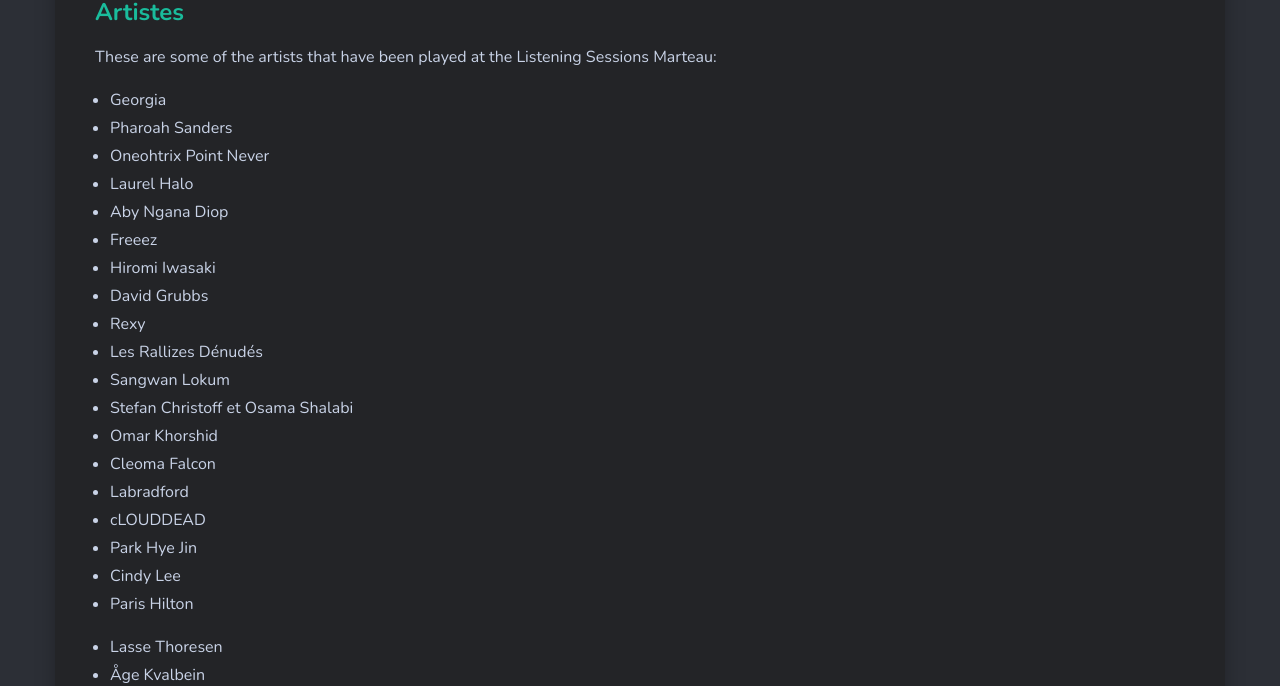
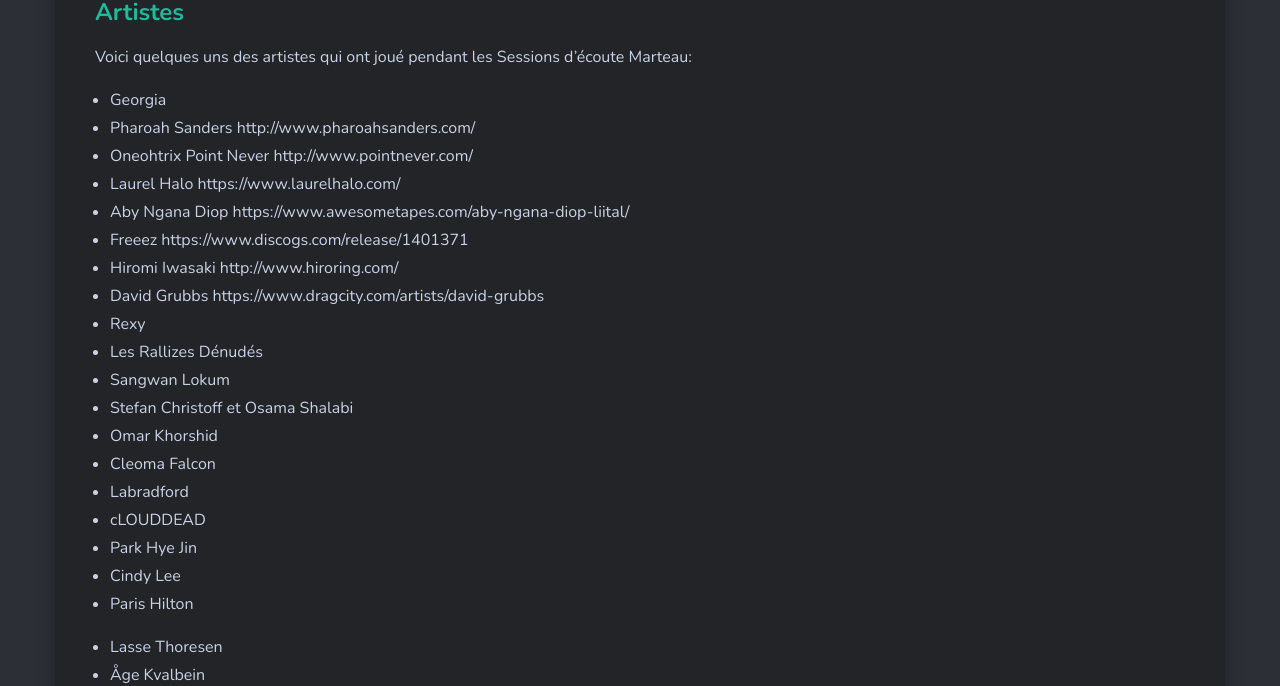
Before and after one commit to sessions-marteau/sessions-marteau-2.github.io, a Jekyll site: the page built from _pages/musique.md, in a window 1280 px wide and 900 px high, scrolled down 4554 px, cut to the strip 214-900 px from the top of the window. Built offline with Jekyll 4.4.1, drawn with Linux system fonts in a browser that asks for light colours; nearby versions of some CDN libraries; some of the changed text lies outside the part shown.

Commit message:
Update musique.md

```diff
--- a/_pages/musique.md
+++ b/_pages/musique.md
@@ -36,7 +36,7 @@
 
 ### [Playlists](#playlists)
 
-Check some of our playlists on
+Écoutez nos listes de lecture basé sur nos dernières sessions.
 
 <div class="center-no-div">
         <a href="https://www.youtube.com/channel/UCZ7GBitv_YHK0unwcTaEIVA">
@@ -61,16 +61,16 @@
 
 ### [Artistes](#artistes)
 
-These are some of the artists that have been played at the Listening Sessions Marteau:
+Voici quelques uns des artistes qui ont joué pendant les Sessions d'écoute Marteau:
 
 - Georgia
-- Pharoah Sanders
-- Oneohtrix Point Never
-- Laurel Halo
-- Aby Ngana Diop
-- Freeez
-- Hiromi Iwasaki
-- David Grubbs
+- Pharoah Sanders http://www.pharoahsanders.com/
+- Oneohtrix Point Never http://www.pointnever.com/
+- Laurel Halo https://www.laurelhalo.com/
+- Aby Ngana Diop https://www.awesometapes.com/aby-ngana-diop-liital/
+- Freeez https://www.discogs.com/release/1401371
+- Hiromi Iwasaki http://www.hiroring.com/
+- David Grubbs https://www.dragcity.com/artists/david-grubbs
 - Rexy
 - Les Rallizes Dénudés
 - Sangwan Lokum
```
